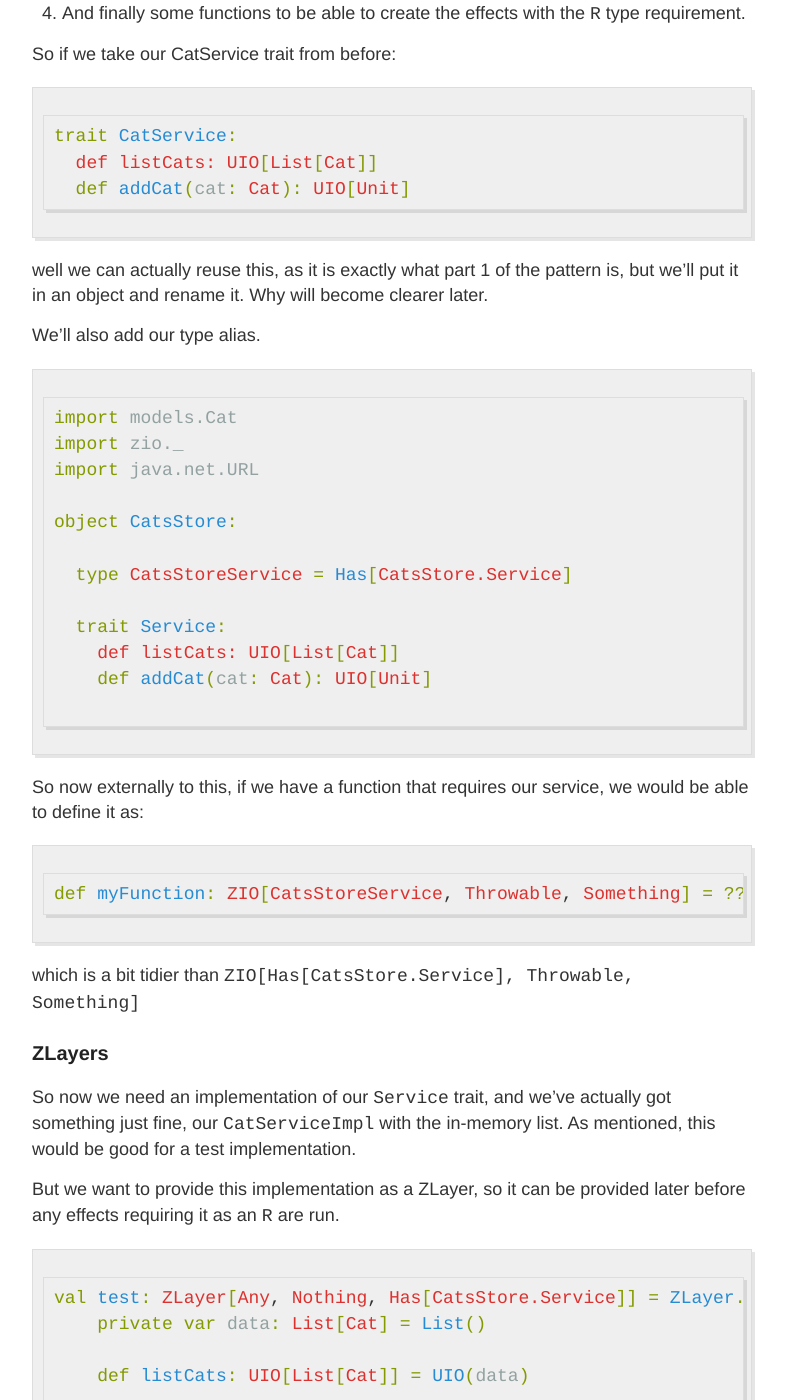
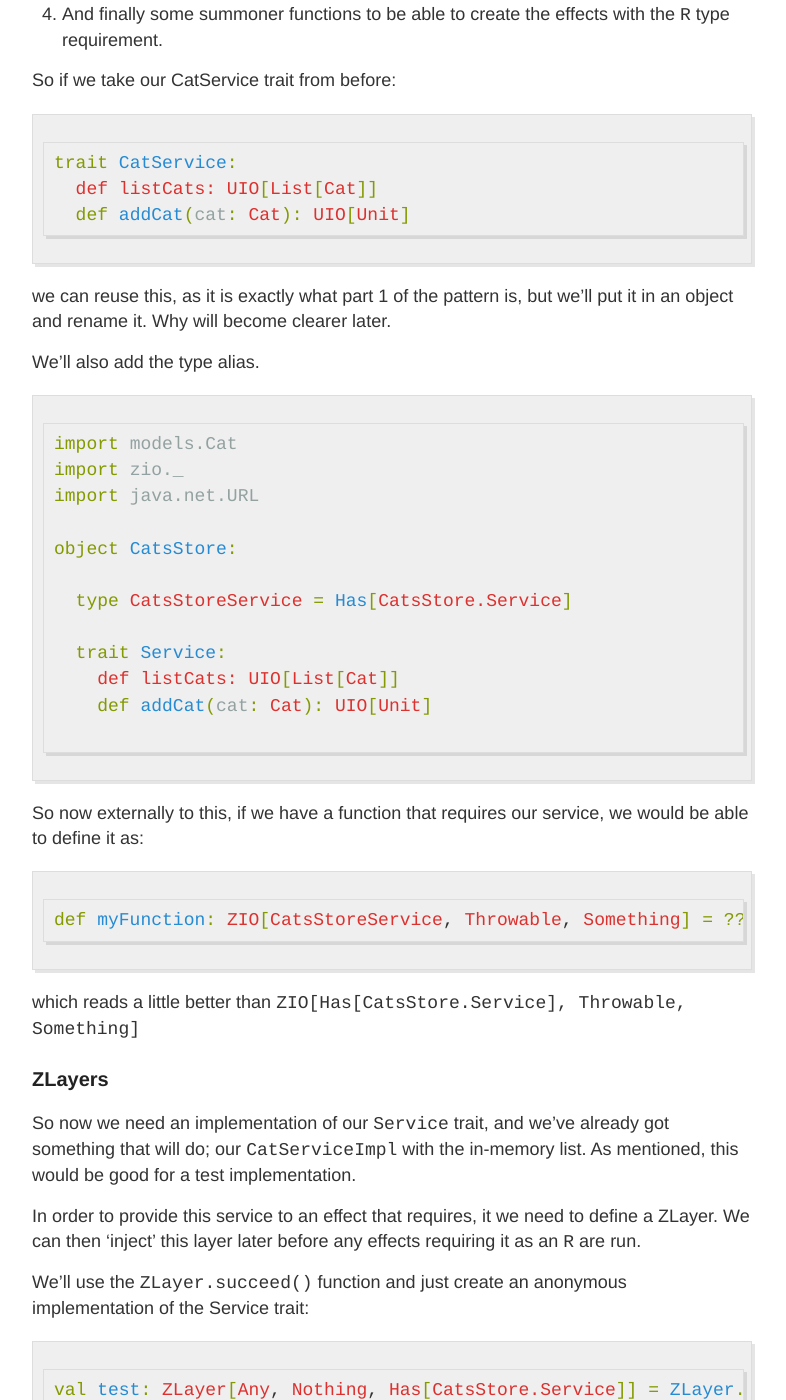
Before and after one commit to ocoulson/ocoulson.github.io, a Jekyll site: the page built from _posts/2021-05-21-using-zio-zlayers.md, in a window 1280 px wide and 1400 px high, scrolled down 1221 px. Shown: the whole window, without its empty margins (248-1034 px from the left). Built offline with Jekyll 4.4.1, drawn with Linux system fonts in a browser that asks for light colours; some of the changed text lies outside the part shown.

Commit message:
A few revisions

````diff
--- a/_posts/2021-05-21-using-zio-zlayers.md
+++ b/_posts/2021-05-21-using-zio-zlayers.md
@@ -29,9 +29,9 @@ Our service already returns ZIO effects, in the form of `UIOs`, a type alias for
 
 In order to define a service which can be injected as an `R` type, we'll follow the `ZIO Service Pattern` which has 4 main parts:
   1. A trait `OurService` defining our functions that return effects
-  2. A type alias for a Has[OurService]
+  2. A type alias for a Has[OurService], a type for a ZIO `R` type
   3. An implementation of `OurService` in a ZLayer which can be provided to code that requires a `Has[OurService]` in the `R` type.
-  4. And finally some functions to be able to create the effects with the `R` type requirement.
+  4. And finally some summoner functions to be able to create the effects with the `R` type requirement.
 
 So if we take our CatService trait from before:
 ```scala
@@ -40,9 +40,9 @@ trait CatService:
   def addCat(cat: Cat): UIO[Unit]
 ```
 
-well we can actually reuse this, as it is exactly what part 1 of the pattern is, but we'll put it in an object and rename it. Why will become clearer later.
+we can reuse this, as it is exactly what part 1 of the pattern is, but we'll put it in an object and rename it. Why will become clearer later.
 
-We'll also add our type alias.
+We'll also add the type alias.
 
 ```scala
 import models.Cat
@@ -64,13 +64,15 @@ So now externally to this, if we have a function that requires our service, we w
 ```scala
 def myFunction: ZIO[CatsStoreService, Throwable, Something] = ???
 ```
-which is a bit tidier than `ZIO[Has[CatsStore.Service], Throwable, Something]`
+which reads a little better than `ZIO[Has[CatsStore.Service], Throwable, Something]`
 
 ### ZLayers
 
-So now we need an implementation of our `Service` trait, and we've actually got something just fine, our `CatServiceImpl` with the in-memory list. As mentioned, this would be good for a test implementation.
+So now we need an implementation of our `Service` trait, and we've already got something that will do; our `CatServiceImpl` with the in-memory list. As mentioned, this would be good for a test implementation.
 
-But we want to provide this implementation as a ZLayer, so it can be provided later before any effects requiring it as an `R` are run.
+In order to provide this service to an effect that requires, it we need to define a ZLayer. We can then 'inject' this layer later before any effects requiring it as an `R` are run.
+
+We'll use the `ZLayer.succeed()` function and just create an anonymous implementation of the Service trait:
 
 ```scala
 val test: ZLayer[Any, Nothing, Has[CatsStore.Service]] = ZLayer.succeed(new Service {
@@ -93,14 +95,20 @@ It also has 3 types:
  - `E` again is a possible error type,
  - and `ROut` is the type produced that can be provided to build either other layers, or fulfil an effect's environment type.
 
-We need no dependency to build our service and it won't fail during creation, so `RIn` is simply `Any` (no dependency) and `E` is `Nothing` (no error).
+Our service is very simple: we need no dependency to build it and it won't fail during creation, so `RIn` is simply `Any` (no dependency) and `E` is `Nothing` (no error).
 
 Just as ZIO has aliases like `Task`, `RIO` and `UIO` for when there are no dependencies or errors, as does ZLayer.
 
 So where `UIO[A]` is an alias for `ZIO[Any, Nothing, A]` (no dependency, no error),
 `ULayer[ROut]` is an alias for `ZLayer[Any, Nothing, ROut]`, and we'll use that for simplicity.
 
-So now we have our trait, type alias and an implementation (we could also now define a second implementation, for example one that connects to a database), but to complete the pattern, we'll add some functions to make our effects with our service as a dependency:
+```scala
+val test: ULayer[Has[CatsStore.Service]] = ...
+```
+
+#### Summoner Functions
+
+So now we have our trait, type alias and an implementation (we could also now define a second implementation, for example one that connects to a database), but to complete the pattern, we'll add some functions that will call the functions of our service when it is provided as a dependency, using the `ZIO.accessM()` function:
 
 ```scala
 
@@ -129,7 +137,7 @@ The 'summoner' functions return an effect that, when provided with our service a
 
 The nice thing about Summoner functions defined in this object along with rest, is that we can now call these functions with `CatStore.listCats`, which reads nicely and gives us what we want.
 
-### Connecting our ZLayer to the rest of the app
+### Modify our App to use Effects with Resource types
 
 Now we can look back to our Caliban code, and see what we need to do to update our schema to use our new service.
 
@@ -193,7 +201,7 @@ override def run(args: List[String]): URIO[zio.ZEnv, ExitCode] = {
 
 ### Wrapping up
 
-So now we've added some simple dependency injection, and passed in the implementation of our service right where our code is actually run.
+So now we've injected our test implementation immediately before the code is run, we can see how or where we might inject an alternative implementation, if we had one.
 
 We've seen how to construct the ZIO Service pattern and also how the ZIO-based services of Caliban and ZIO-HTTP work easily with the ZLayer.
 
````
